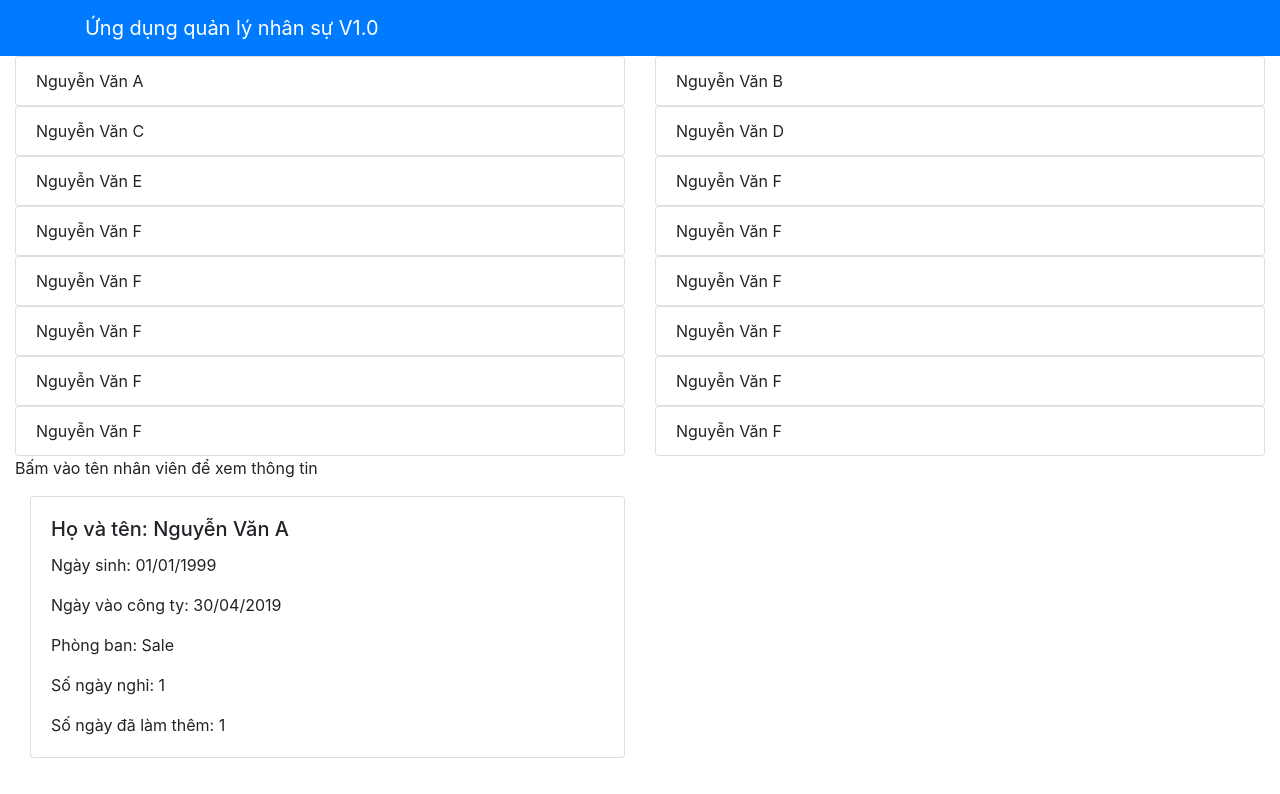
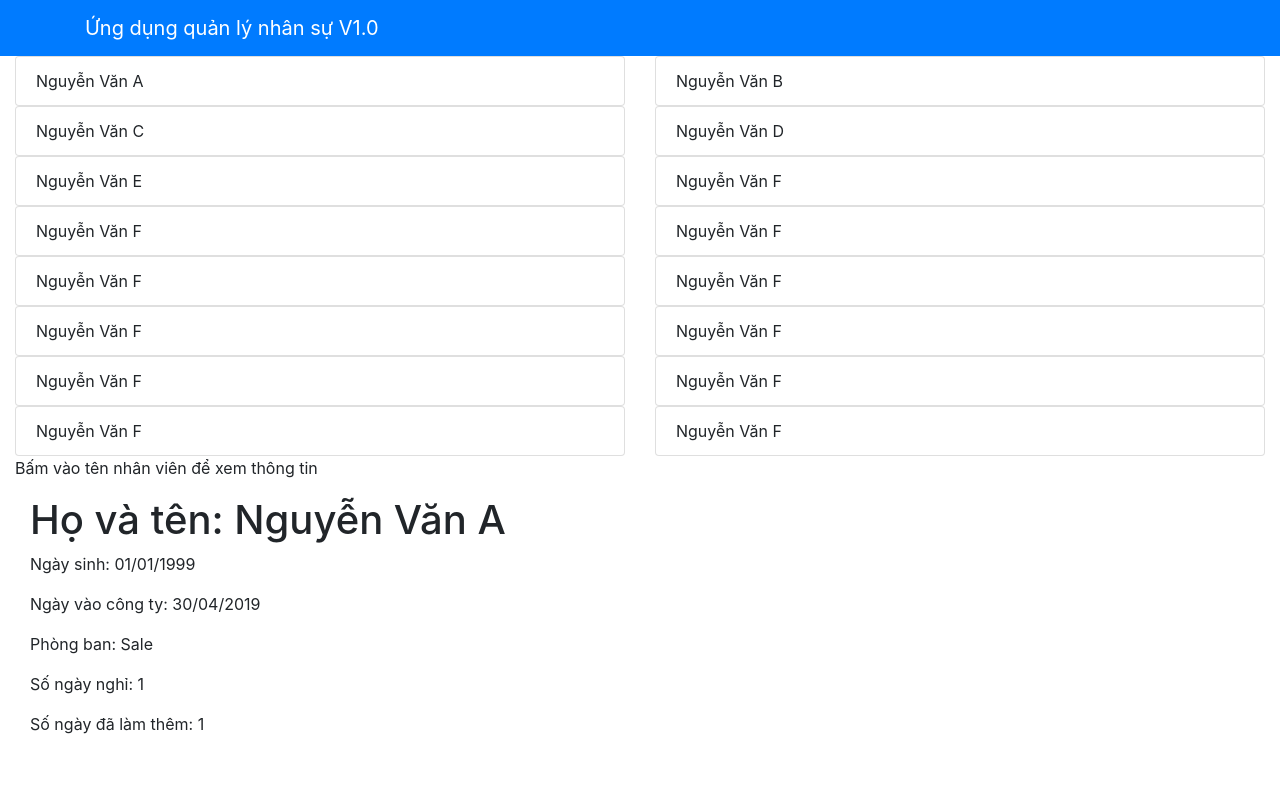
Before and after one commit to nhtc/FunixReactJS, a React (Create React App) app: page / in a window 1280 px wide. Both pictures are taken after a click on the item "Nguyễn Văn A". Shown: the top 794 px of the page. Built offline with nearby package versions, Linux system fonts and the light colour scheme.

Commit message:
done basic

```diff
--- a/src/components/StaffListComponent.js
+++ b/src/components/StaffListComponent.js
@@ -1,14 +1,5 @@
 import React, { Component } from "react";
-import {
-	ListGroup,
-	ListGroupItem,
-	Card,
-	CardImg,
-	CardImgOverlay,
-	CardText,
-	CardBody,
-	CardTitle,
-} from "reactstrap";
+import { ListGroup, ListGroupItem } from "reactstrap";
 import dateFormat from "dateformat";
 class StaffList extends Component {
 	constructor(props) {
@@ -25,27 +16,15 @@ class StaffList extends Component {
 		if (staff != null) {
 			return (
 				<div className="col-6">
-					<Card>
-						<CardBody>
-							<CardTitle>Họ và tên: {staff.name}</CardTitle>
-							<CardText>
-								Ngày sinh: {dateFormat(staff.doB, "dd/mm/yyyy")}
-							</CardText>
-							<CardText>
-								Ngày vào công ty:{" "}
-								{dateFormat(staff.startDate, "dd/mm/yyyy")}
-							</CardText>
-							<CardText>
-								Phòng ban: {staff.department.name}
-							</CardText>
-							<CardText>
-								Số ngày nghỉ: {staff.annualLeave}
-							</CardText>
-							<CardText>
-								Số ngày đã làm thêm: {staff.overTime}
-							</CardText>
-						</CardBody>
-					</Card>
+					<h1>Họ và tên: {staff.name}</h1>
+					<p>Ngày sinh: {dateFormat(staff.doB, "dd/mm/yyyy")}</p>
+					<p>
+						Ngày vào công ty:{" "}
+						{dateFormat(staff.startDate, "dd/mm/yyyy")}
+					</p>
+					<p>Phòng ban: {staff.department.name}</p>
+					<p>Số ngày nghỉ: {staff.annualLeave}</p>
+					<p>Số ngày đã làm thêm: {staff.overTime}</p>
 				</div>
 			);
 		} else {
```
